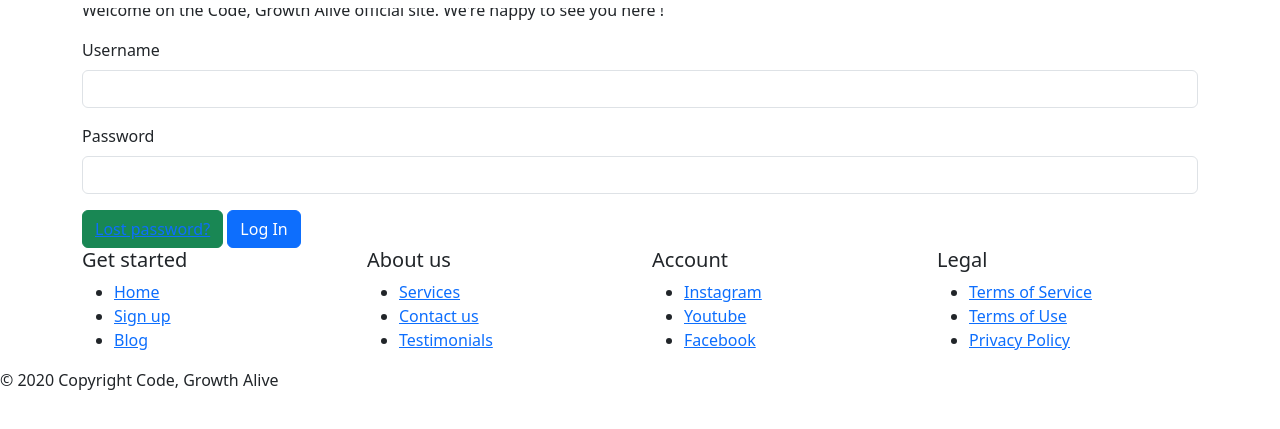
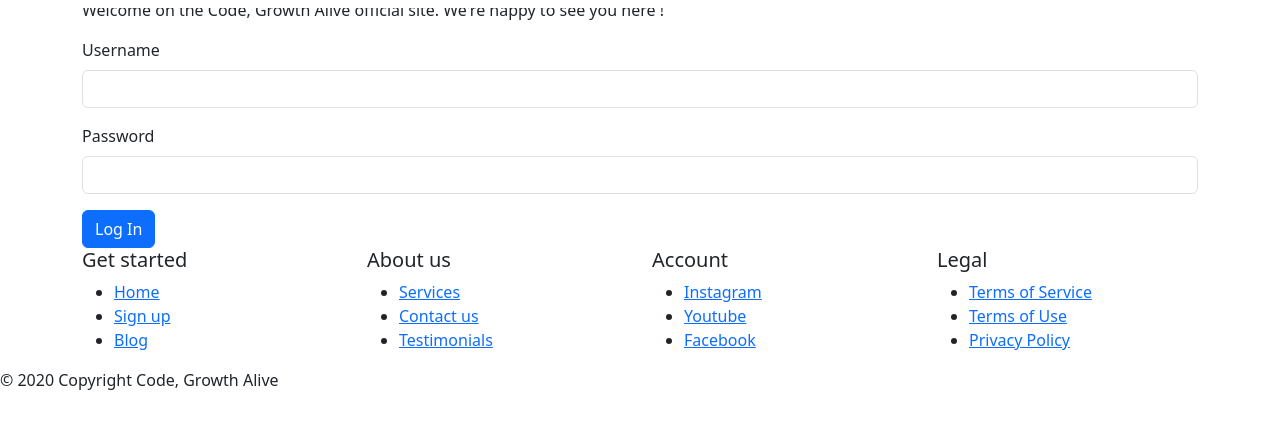
Before and after one commit to DestinBir/Code_Growth_Alive_old_version, a Django app: template user/templates/registration/login.html in a window 1280 px wide. Shown: the part 48-477 px from the top of the page. Run offline with Django 5.2, Linux system fonts and the light colour scheme; the template is opened without the code that fills it: most values are stand-ins (such as "Sample title", 1, 10 or a date in 2020); form fields are guessed from the names that the template uses; some libraries are stand-ins or nearby versions.

Commit message:
login page

```diff
--- a/user/templates/registration/login.html
+++ b/user/templates/registration/login.html
@@ -13,13 +13,21 @@
                 <h2 class="text-info">Log In</h2>
                 <p>Welcome on the Code, Growth Alive official site. We're happy to see you here !</p>
             </div>
-            <form method="post" action="{% url 'login' %}">
+            <form class="form" method="POST">
                 {% csrf_token %}
-                <div class="mb-3"><label class="form-label" for="email">{{ form.username.label_tag }}</label><input class="form-control" type="username" id="email" data-bs-theme="light"></div>
-                <div class="mb-3"><label class="form-label" for="password">{{ form.password.label_tag }}</label><input class="form-control" type="password" id="password" data-bs-theme="light"></div>
+                <div class="mb-3">
+                    <label class="form-label" for="email">Username</label>
+                    <input class="form-control" type="text" id="text" data-bs-theme="light">
+                </div>
+                <div class="mb-3">
+                    <label class="form-label" for="password">Password</label>
+                    <input class="form-control" type="password" id="password" data-bs-theme="light">
+                </div>
+                {% if error %}
+                <p class="text-danger-emphasis">{{ error }}</p>
+                {% endif %}
                 <div class="mb3">
-                    <button class="btn btn-success"><a href="{% url 'password_reset' %}">Lost password?</a></button>
-                    <button class="btn btn-primary" type="submit" value="Login">Log In</button>
+                    <button class="btn btn-primary" type="submit">Log In</button>
                 </div>
             </form>
 
```
